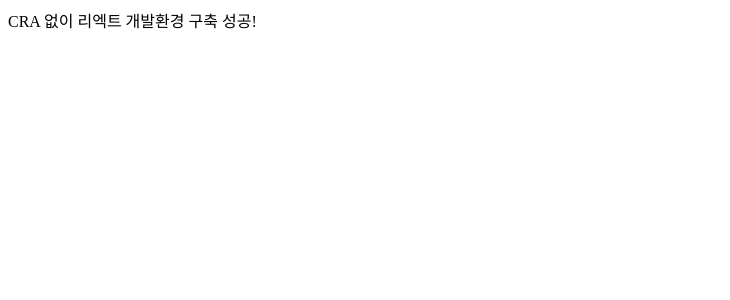
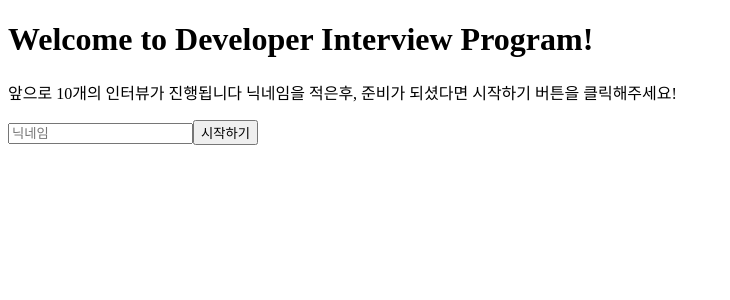
Before and after one commit to DIP-Interview/frontend, a React app: page / in a window 1280 px wide. Shown: the top 300 px of the page, without its empty margins (0-730 px from the left). Built offline with nearby package versions, Linux system fonts and the light colour scheme.

Commit message:
Chore: Setup mobx

```diff
--- a/package.json
+++ b/package.json
@@ -12,6 +12,8 @@
   "author": "",
   "license": "ISC",
   "dependencies": {
+    "mobx": "^6.3.5",
+    "mobx-react": "^7.2.1",
     "react": "^17.0.2",
     "react-dom": "^17.0.2",
     "typescript": "^4.4.4"
--- a/src/App.tsx
+++ b/src/App.tsx
@@ -1,9 +1,10 @@
 import React from 'react';
+import WelcomePage from './pages/WelcomePage';
 
 const App: React.FC = () => {
   return (
     <div className='container'>
-      CRA 없이 리엑트 개발환경 구축 성공!
+      <WelcomePage/>
     </div>
   );
 };
--- /dev/null
+++ b/src/pages/WelcomePage.tsx
@@ -0,0 +1,36 @@
+import React, { useState } from 'react';
+
+import useStore from '../useStore';
+import { UserData } from '../stores/user';
+
+interface Props {
+  data: UserData;
+}
+
+const WelcomePage = () => {
+  const { user } = useStore();
+  const [username, setUsername] = useState('');
+
+  const onSubmit = (e: React.FormEvent) => {
+    e.preventDefault();
+    user.addUsername(username);
+    console.log(user.userData);
+  };
+
+  const onChangeContent = (e: React.ChangeEvent<HTMLInputElement>) => {
+    setUsername(e.target.value);
+  };
+
+  return (
+    <div>
+      <h1>Welcome to Developer Interview Program!</h1>
+      <p>앞으로 10개의 인터뷰가 진행됩니다 닉네임을 적은후, 준비가 되셨다면 시작하기 버튼을 클릭해주세요!</p>
+      <form onSubmit={onSubmit}>
+        <input type="text" onChange={onChangeContent} value={username} placeholder="닉네임" />
+        <button type="submit">시작하기</button>
+      </form>
+    </div>
+  );
+};
+
+export default WelcomePage;
--- /dev/null
+++ b/src/stores/index.ts
@@ -0,0 +1,5 @@
+import { user } from './user';
+
+const store = { user };
+
+export default store;
--- /dev/null
+++ b/src/stores/user.ts
@@ -0,0 +1,27 @@
+// [ username을 저장하는 store ]
+
+import { observable } from 'mobx';
+
+export interface UserData {
+  id: number;
+  username: string;
+}
+
+interface User {
+  userData: UserData[];
+  currentId: number;
+  addUsername: (content: string) => void;
+}
+
+// user 라는 객체를 선언 한 뒤 observable로 감싸서 store를 생성한다.
+// observable이 상태가 변화는지 관찰해 주기 때문에 불변성을 지켜줄 필요가 없다.
+// 액션들은 스토어 안쪽에 같이 작성할 수 있다.
+export const user = observable<User>({
+  userData: [],
+  currentId: 0,
+
+  addUsername(content) {
+    this.userData.push({ id: this.currentId, username: content });
+    this.currentId++;
+  }
+});
--- /dev/null
+++ b/src/useStore.ts
@@ -0,0 +1,7 @@
+// [ 여러개의 store 합쳐주는 useStore ]
+
+import store from './stores';
+
+const useStore = () => (store);
+
+export default useStore;
```
Also changed, not shown: 1 other file (tests, documents, lock files or other folders).
